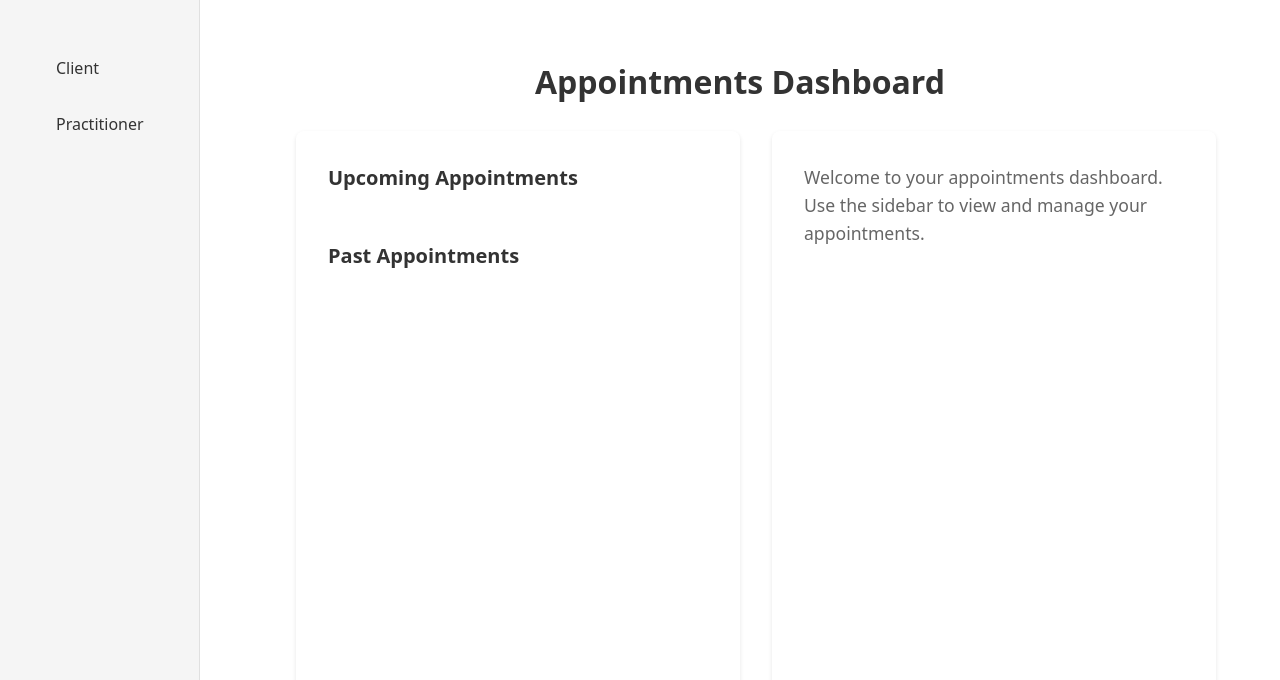
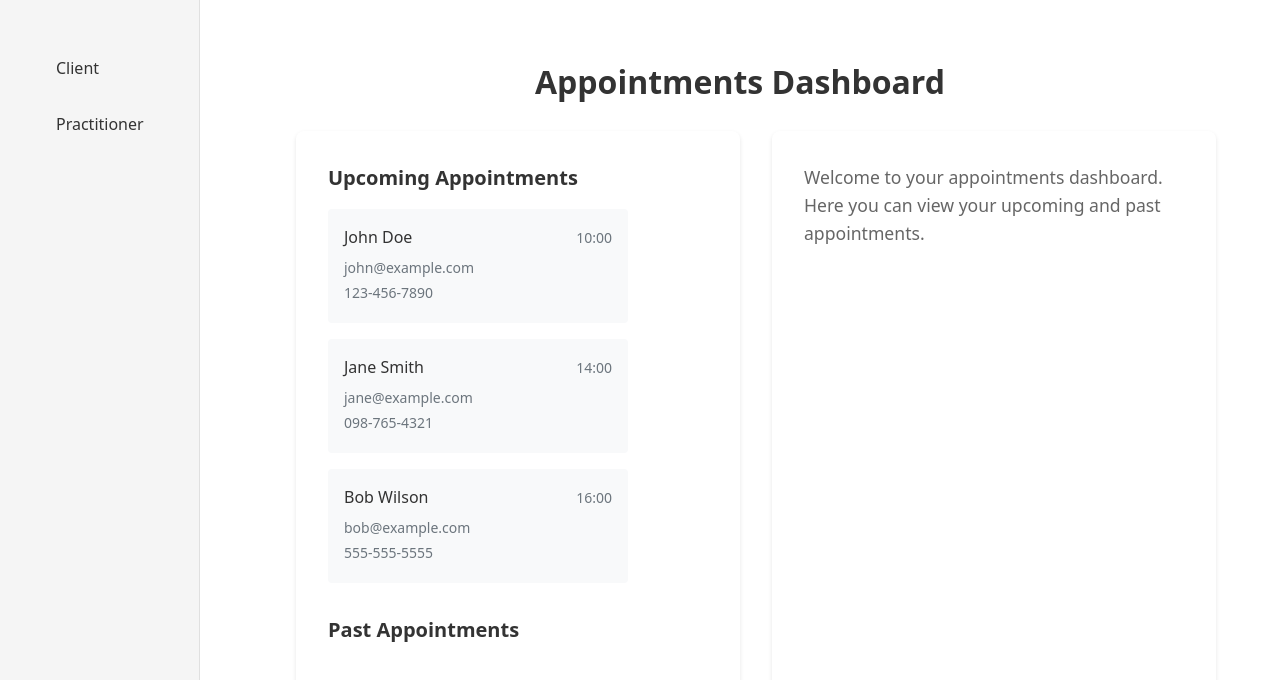
Before and after one commit to yakabay/react-booking-calendar, a React (Vite) app: page /practitioner in a window 1280 px wide. Shown: the top 680 px of the page. Built offline with nearby package versions, Linux system fonts and the light colour scheme.

Commit message:
Enhance ClientForm and SlotSelect components: implement disabled state for submit button, update time slot handling to use TimeSlot interface, and improve appointment filtering logic in Appointments component.

```diff
--- a/src/components/client-page/ClientForm/ClientForm.scss
+++ b/src/components/client-page/ClientForm/ClientForm.scss
@@ -53,16 +53,21 @@
     border: none;
     border-radius: 4px;
     font-size: 1rem;
-    cursor: pointer;
     transition: background-color 0.2s;
 
-    &:hover {
-      background-color: $color-primary-dark;
+    &[disabled] {
+      opacity: 0.5;
     }
 
-    &:focus {
-      outline: none;
-      box-shadow: 0 0 0 2px $color-primary-light;
+    &:not([disabled]) {
+      cursor: pointer;
+      &:hover {
+        background-color: $color-primary-dark;
+      }
+      &:focus {
+        outline: none;
+        box-shadow: 0 0 0 2px $color-primary-light;
+      }
     }
   }
 }
--- a/src/components/client-page/ClientForm/ClientForm.tsx
+++ b/src/components/client-page/ClientForm/ClientForm.tsx
@@ -106,7 +106,11 @@ export const ClientForm = () => {
         )}
       </div>
 
-      <button type="submit" className="client-form__submit">
+      <button
+        type="submit"
+        className="client-form__submit"
+        disabled={!selectedTime}
+      >
         Book Appointment
       </button>
     </motion.form>
--- /dev/null
+++ b/src/components/practitioner-page/AppointmentCard/AppointmentCard.scss
@@ -0,0 +1,41 @@
+@import "../../../styles/variables";
+
+.appointment {
+  padding: 1rem;
+  background-color: $color-background-lighter;
+  border-radius: 4px;
+  transition: background-color 0.2s;
+
+  &:not(&--past) {
+    &:hover {
+      background-color: $color-background-hover;
+    }
+  }
+
+  &__header {
+    display: flex;
+    justify-content: space-between;
+    align-items: center;
+    margin-bottom: 0.5rem;
+  }
+
+  &__name {
+    font-weight: 500;
+    color: $color-text;
+  }
+
+  &__time {
+    font-size: 0.875rem;
+    color: $color-text-lighter;
+  }
+
+  &__details {
+    font-size: 0.875rem;
+    color: $color-text-lighter;
+  }
+
+  &__email,
+  &__phone {
+    margin: 0.25rem 0;
+  }
+}
--- /dev/null
+++ b/src/components/practitioner-page/AppointmentCard/AppointmentCard.tsx
@@ -0,0 +1,32 @@
+import { motion } from "framer-motion";
+import { Appointment } from "../../../shared/types";
+import "./AppointmentCard.scss";
+
+interface AppointmentCardProps {
+  appointment: Appointment;
+  isPast?: boolean;
+}
+
+export const AppointmentCard = ({
+  appointment,
+  isPast = false,
+}: AppointmentCardProps) => {
+  return (
+    <motion.div
+      key={appointment.id}
+      className={`appointment ${isPast ? "appointment--past" : ""}`}
+      initial={{ opacity: 0, x: -20 }}
+      animate={{ opacity: isPast ? 0.7 : 1, x: 0 }}
+      transition={{ duration: 0.2 }}
+    >
+      <div className="appointment__header">
+        <span className="appointment__name">{appointment.clientName}</span>
+        <span className="appointment__time">{appointment.time}</span>
+      </div>
+      <div className="appointment__details">
+        <p className="appointment__email">{appointment.clientEmail}</p>
+        <p className="appointment__phone">{appointment.clientPhone}</p>
+      </div>
+    </motion.div>
+  );
+};
--- a/src/components/practitioner-page/appointments/appointments.scss
+++ b/src/components/practitioner-page/appointments/appointments.scss
@@ -21,46 +21,4 @@
     flex-direction: column;
     gap: 1rem;
   }
-
-  &__item {
-    padding: 1rem;
-    background-color: $color-background-lighter;
-    border-radius: 4px;
-    transition: background-color 0.2s;
-
-    &:hover {
-      background-color: $color-background-hover;
-    }
-
-    &--past {
-      opacity: 0.7;
-    }
-
-    &-header {
-      display: flex;
-      justify-content: space-between;
-      align-items: center;
-      margin-bottom: 0.5rem;
-    }
-
-    &-name {
-      font-weight: 500;
-      color: $color-text;
-    }
-
-    &-time {
-      font-size: 0.875rem;
-      color: $color-text-lighter;
-    }
-
-    &-details {
-      font-size: 0.875rem;
-      color: $color-text-lighter;
-    }
-
-    &-email,
-    &-phone {
-      margin: 0.25rem 0;
-    }
-  }
 }
--- a/src/components/practitioner-page/appointments/appointments.tsx
+++ b/src/components/practitioner-page/appointments/appointments.tsx
@@ -1,17 +1,13 @@
-import { motion } from "framer-motion";
 import "./Appointments.scss";
 import { useAppointmentsStore } from "../../../store/useBookingStore";
-import { getCurrentDate } from "../../../shared/utils";
+import { AppointmentCard } from "../AppointmentCard/AppointmentCard";
+import { getPastAppointments } from "../../../shared/utils";
+import { getUpcomingAppointments } from "../../../shared/utils";
 
 export const Appointments = () => {
   const { appointments } = useAppointmentsStore();
-
-  const upcomingAppointments = appointments.filter(
-    (appointment) => new Date(appointment.date) > new Date(getCurrentDate())
-  );
-  const pastAppointments = appointments.filter(
-    (appointment) => new Date(appointment.date) < new Date(getCurrentDate())
-  );
+  const upcomingAppointments = getUpcomingAppointments(appointments);
+  const pastAppointments = getPastAppointments(appointments);
 
   return (
     <div className="appointments">
@@ -19,30 +15,7 @@ export const Appointments = () => {
         <h2 className="appointments__title">Upcoming Appointments</h2>
         <div className="appointments__list">
           {upcomingAppointments.map((appointment) => (
-            <motion.div
-              key={appointment.id}
-              className="appointments__item"
-              initial={{ opacity: 0, x: -20 }}
-              animate={{ opacity: 1, x: 0 }}
-              transition={{ duration: 0.2 }}
-            >
-              <div className="appointments__item-header">
-                <span className="appointments__item-name">
-                  {appointment.clientName}
-                </span>
-                <span className="appointments__item-time">
-                  {appointment.time}
-                </span>
-              </div>
-              <div className="appointments__item-details">
-                <p className="appointments__item-email">
-                  {appointment.clientEmail}
-                </p>
-                <p className="appointments__item-phone">
-                  {appointment.clientPhone}
-                </p>
-              </div>
-            </motion.div>
+            <AppointmentCard key={appointment.id} appointment={appointment} />
           ))}
         </div>
       </div>
@@ -51,30 +24,11 @@ export const Appointments = () => {
         <h2 className="appointments__title">Past Appointments</h2>
         <div className="appointments__list">
           {pastAppointments.map((appointment) => (
-            <motion.div
+            <AppointmentCard
               key={appointment.id}
-              className="appointments__item appointments__item--past"
-              initial={{ opacity: 0, x: -20 }}
-              animate={{ opacity: 1, x: 0 }}
-              transition={{ duration: 0.2 }}
-            >
-              <div className="appointments__item-header">
-                <span className="appointments__item-name">
-                  {appointment.clientName}
-                </span>
-                <span className="appointments__item-time">
-                  {appointment.time}
-                </span>
-              </div>
-              <div className="appointments__item-details">
-                <p className="appointments__item-email">
-                  {appointment.clientEmail}
-                </p>
-                <p className="appointments__item-phone">
-                  {appointment.clientPhone}
-                </p>
-              </div>
-            </motion.div>
+              appointment={appointment}
+              isPast
+            />
           ))}
         </div>
       </div>
--- a/src/pages/PractitionerPage/PractitionerPage.tsx
+++ b/src/pages/PractitionerPage/PractitionerPage.tsx
@@ -11,8 +11,8 @@ export const PractitionerPage = () => {
         </div>
         <div className="practitioner-page__block">
           <p className="practitioner-page__welcome">
-            Welcome to your appointments dashboard. Use the sidebar to view and
-            manage your appointments.
+            Welcome to your appointments dashboard. Here you can view your
+            upcoming and past appointments.
           </p>
         </div>
       </div>
--- a/src/shared/types.ts
+++ b/src/shared/types.ts
@@ -8,7 +8,6 @@ export interface Appointment {
 }
 
 export interface TimeSlot {
-  id: string;
   time: string;
   isAvailable: boolean;
 }
--- a/src/shared/utils.ts
+++ b/src/shared/utils.ts
@@ -1,22 +1,43 @@
 import { Appointment, TimeSlot } from "./types";
 
 export const generateTimeSlots = (
-  date: string,
+  currentDate: string,
   appointments: Appointment[]
 ): TimeSlot[] => {
   const slots: TimeSlot[] = [];
   for (let hour = 9; hour <= 17; hour++) {
     const time = `${hour}:00`;
+    const isPast = getAppointmentTime(currentDate, time) < new Date();
     const isBooked = appointments.some(
-      (apt) => apt.date === date && apt.time === time
+      (apt) => apt.date === currentDate && apt.time === time
     );
     slots.push({
-      id: time,
       time: time,
-      isAvailable: !isBooked,
+      isAvailable: !isBooked && !isPast,
     });
   }
   return slots;
 };
 
 export const getCurrentDate = () => new Date().toISOString().split("T")[0];
+
+export const getAppointmentTime = (date: string, time: string) => {
+  const [hours] = time.split(":");
+  const dateTime = new Date(date);
+  dateTime.setHours(parseInt(hours), 0, 0, 0);
+  return dateTime;
+};
+
+export const getPastAppointments = (appointments: Appointment[]) => {
+  return appointments.filter(
+    (appointment) =>
+      getAppointmentTime(appointment.date, appointment.time) < new Date()
+  );
+};
+
+export const getUpcomingAppointments = (appointments: Appointment[]) => {
+  return appointments.filter(
+    (appointment) =>
+      getAppointmentTime(appointment.date, appointment.time) > new Date()
+  );
+};
--- a/src/store/useBookingStore.ts
+++ b/src/store/useBookingStore.ts
@@ -23,6 +23,7 @@ export const useAppointmentsStore = create<BookingStore>((set) => {
             ...appointment,
             id: Math.random().toString(36).substring(2, 11),
           });
+          state.selectedTime = null;
         })
       ),
     selectedDate: getCurrentDate(),
--- a/src/styles/_resets.scss
+++ b/src/styles/_resets.scss
@@ -1,4 +1,3 @@
-// Reset all elements
 *,
 *::before,
 *::after {
@@ -7,7 +6,6 @@
   padding: 0;
 }
 
-// Remove default margin
 body,
 h1,
 h2,
@@ -23,7 +21,6 @@ dd {
   margin: 0;
 }
 
-// Set core body defaults
 body {
   min-height: 100vh;
   scroll-behavior: smooth;
@@ -31,20 +28,17 @@ body {
   line-height: 1.5;
 }
 
-// Remove list styles on ul, ol elements
 ul,
 ol {
   list-style: none;
 }
 
-// Make images easier to work with
 img,
 picture {
   max-width: 100%;
   display: block;
 }
 
-// Inherit fonts for inputs and buttons
 input,
 button,
 textarea,
@@ -52,7 +46,6 @@ select {
   font: inherit;
 }
 
-// Remove all animations and transitions for people that prefer not to see them
 @media (prefers-reduced-motion: reduce) {
   *,
   *::before,
@@ -64,7 +57,6 @@ select {
   }
 }
 
-// Reset default button styles
 button {
   border: none;
   margin: 0;
@@ -81,55 +73,36 @@ button {
   user-select: none;
 }
 
-// Reset focus styles
 button:focus {
   outline: none !important;
   box-shadow: none;
 }
 
-// Reset active state
-button:active {
-  transform: none;
-  -webkit-tap-highlight-color: transparent;
-  background-color: transparent;
-}
-
-// Reset hover state
-button:hover {
-  background-color: transparent;
-}
-
-// Reset disabled state
 button:disabled {
   cursor: not-allowed;
 }
 
-// Remove default table spacing
 table {
   border-collapse: collapse;
   border-spacing: 0;
 }
 
-// Remove text decoration from links
 a {
   text-decoration: none;
   color: inherit;
 }
 
-// Remove default fieldset styles
 fieldset {
   border: 0;
   margin: 0;
   padding: 0;
 }
 
-// Remove default textarea styles
 textarea {
   resize: vertical;
   overflow: auto;
 }
 
-// Remove default input styles
 input[type="search"]::-webkit-search-decoration,
 input[type="search"]::-webkit-search-cancel-button,
 input[type="search"]::-webkit-search-results-button,
```
Also changed, not shown: src/components/client-page/SlotSelect/SlotSelect.tsx (+3 -8 lines).
